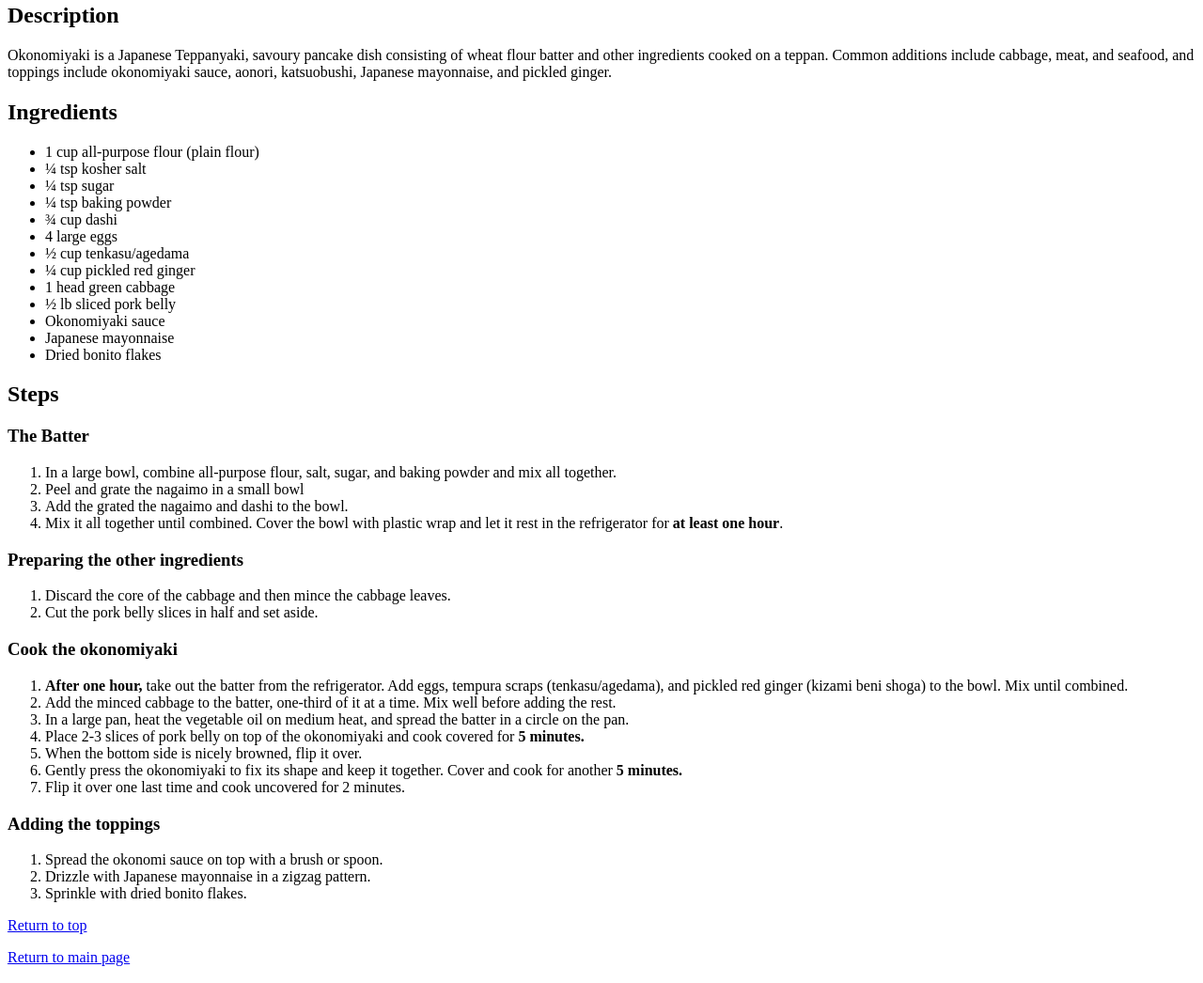
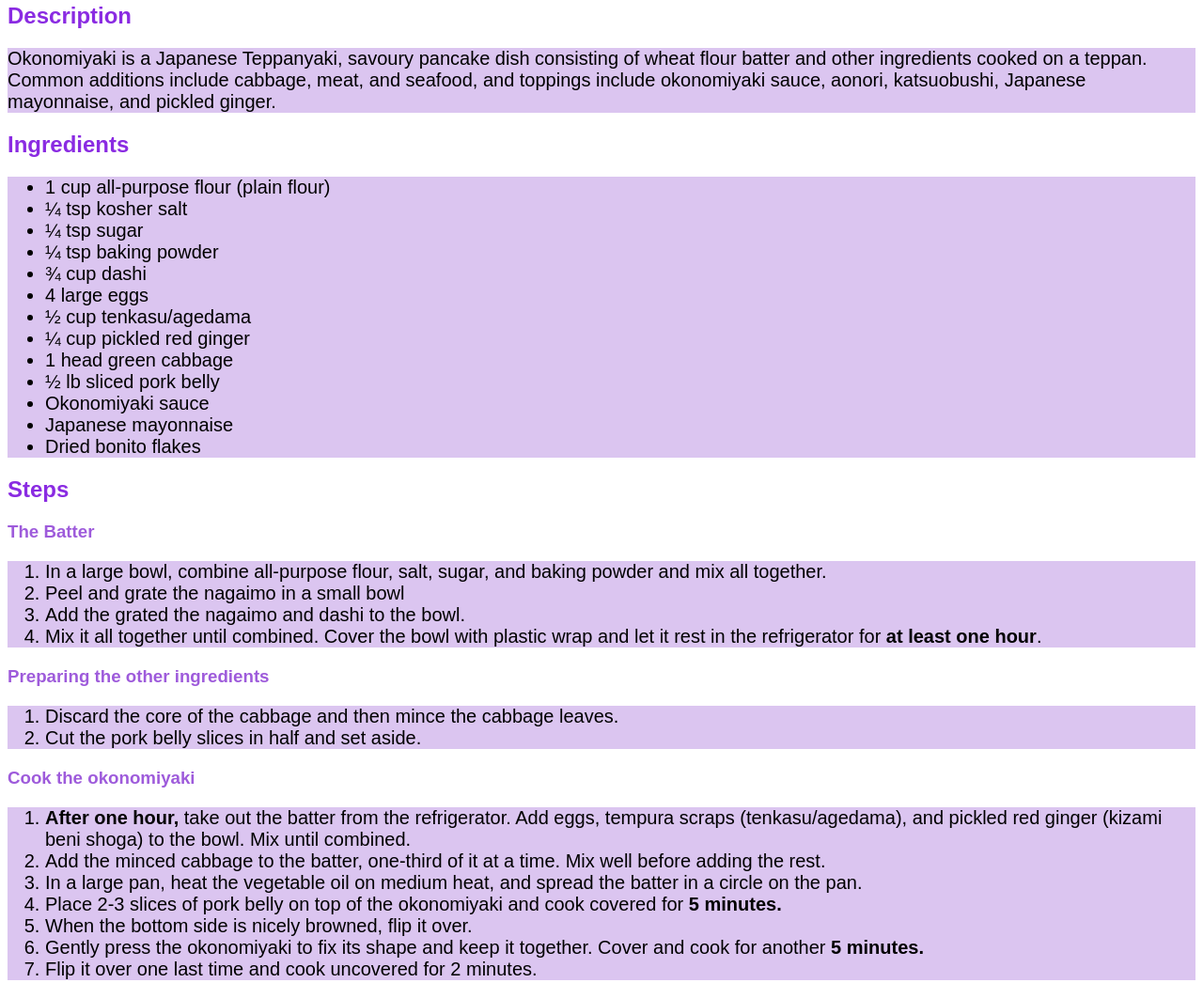
Before and after one commit to LapisLazuli2/odin-recipes, a plain HTML site: page recipes/okonomiyaki.html in a window 1280 px wide. Shown: the part 326-1372 px from the top of the page at 94% size. Drawn offline with Linux system fonts and the light colour scheme.

Commit message:
Add styles.css

```diff
--- a/recipes/okonomiyaki.html
+++ b/recipes/okonomiyaki.html
@@ -4,16 +4,17 @@
     <head>
         <meta charset="utf-8">
         <title>Okonomiyaki</title>
+        <link rel="stylesheet" href="../styles.css">
     </head>
     <body>
-        <h1 id="header">Okonomiyaki</h1>
+        <h1 id="header" class="title">Okonomiyaki</h1>
         <img src="https://upload.wikimedia.org/wikipedia/commons/thumb/5/59/Okonomiyaki_001.jpg/1200px-Okonomiyaki_001.jpg" width="300">
-        <h2>Description</h2>
-        <p>Okonomiyaki is a Japanese Teppanyaki, savoury pancake dish consisting of wheat flour batter and other ingredients cooked on a teppan.
+        <h2 class="header">Description</h2>
+        <p class="body">Okonomiyaki is a Japanese Teppanyaki, savoury pancake dish consisting of wheat flour batter and other ingredients cooked on a teppan.
             Common additions include cabbage, meat, and seafood, and toppings include okonomiyaki sauce, aonori, katsuobushi, Japanese mayonnaise,
             and pickled ginger. </p>
-        <h2>Ingredients</h2>
-        <ul>
+        <h2 class="header">Ingredients</h2>
+        <ul class="body">
             <li>1 cup all-purpose flour (plain flour)</li>
             <li>¼ tsp kosher salt</li>
             <li>¼ tsp sugar</li>
@@ -28,21 +29,21 @@
             <li>Japanese mayonnaise</li>
             <li>Dried bonito flakes</li>
         </ul>
-        <h2>Steps</h2>
-        <h3>The Batter</h3>
-        <ol>
+        <h2 class="header">Steps</h2>
+        <h3 class="sub-header">The Batter</h3>
+        <ol class="body">
             <li>In a large bowl, combine all-purpose flour, salt, sugar, and baking powder and mix all together.</li>
             <li>Peel and grate the nagaimo in a small bowl</li>
             <li>Add the grated the nagaimo and dashi to the bowl.</li>
             <li>Mix it all together until combined. Cover the bowl with plastic wrap and let it rest in the refrigerator for <strong>at least one hour</strong>.</li>
         </ol>
-        <h3>Preparing the other ingredients</h3>
-        <ol>
+        <h3 class="sub-header">Preparing the other ingredients</h3>
+        <ol class="body">
             <li>Discard the core of the cabbage and then mince the cabbage leaves.</li>
             <li>Cut the pork belly slices in half and set aside.</li>
         </ol>
-        <h3>Cook the okonomiyaki</h3>
-        <ol>
+        <h3 class="sub-header">Cook the okonomiyaki</h3>
+        <ol class="body">
             <li><strong>After one hour,</strong> take out the batter from the refrigerator. Add eggs, tempura scraps (tenkasu/agedama), and pickled red ginger (kizami beni shoga) to the bowl. Mix until combined.</li>
             <li>Add the minced cabbage to the batter, one-third of it at a time. Mix well before adding the rest.</li>
             <li>In a large pan, heat the vegetable oil on medium heat, and spread the batter in a circle on the pan.</li>
@@ -51,8 +52,8 @@
             <li>Gently press the okonomiyaki to fix its shape and keep it together. Cover and cook for another <strong>5 minutes.</strong></li>
             <li>Flip it over one last time and cook uncovered for 2 minutes.</li>
         </ol>
-        <h3>Adding the toppings</h3>
-        <ol>
+        <h3 class="sub-header">Adding the toppings</h3>
+        <ol class="body">
             <li>Spread the okonomi sauce on top with a brush or spoon.</li>
             <li>Drizzle with Japanese mayonnaise in a zigzag pattern.</li>
             <li>Sprinkle with dried bonito flakes.</li>
--- /dev/null
+++ b/styles.css
@@ -0,0 +1,29 @@
+.recipe-button {
+  font-size: 24px;
+}
+
+.body {
+    font-family: Helvetica, sans-serif;
+    font-size: 20px;
+    background-color: rgb(219, 197, 240);
+}
+
+.header {
+    color:blueviolet;
+}
+
+.title {
+    font-family: 'Lucida Sans', sans-serif;
+    color: rgb(146, 4, 146);
+}
+
+.sub-header {
+    color: rgb(158, 91, 219)
+}
+
+.body,
+.header,
+.title,
+.sub-header {
+    font-family: 'Lucida Handwriting', 'Brush Script MT', sans-serif;
+}
```
Also changed, not shown: index.html (+4 -3 lines), recipes/mapo-tofu.html (+8 -7 lines), recipes/oyakodon.html (+9 -8 lines).
